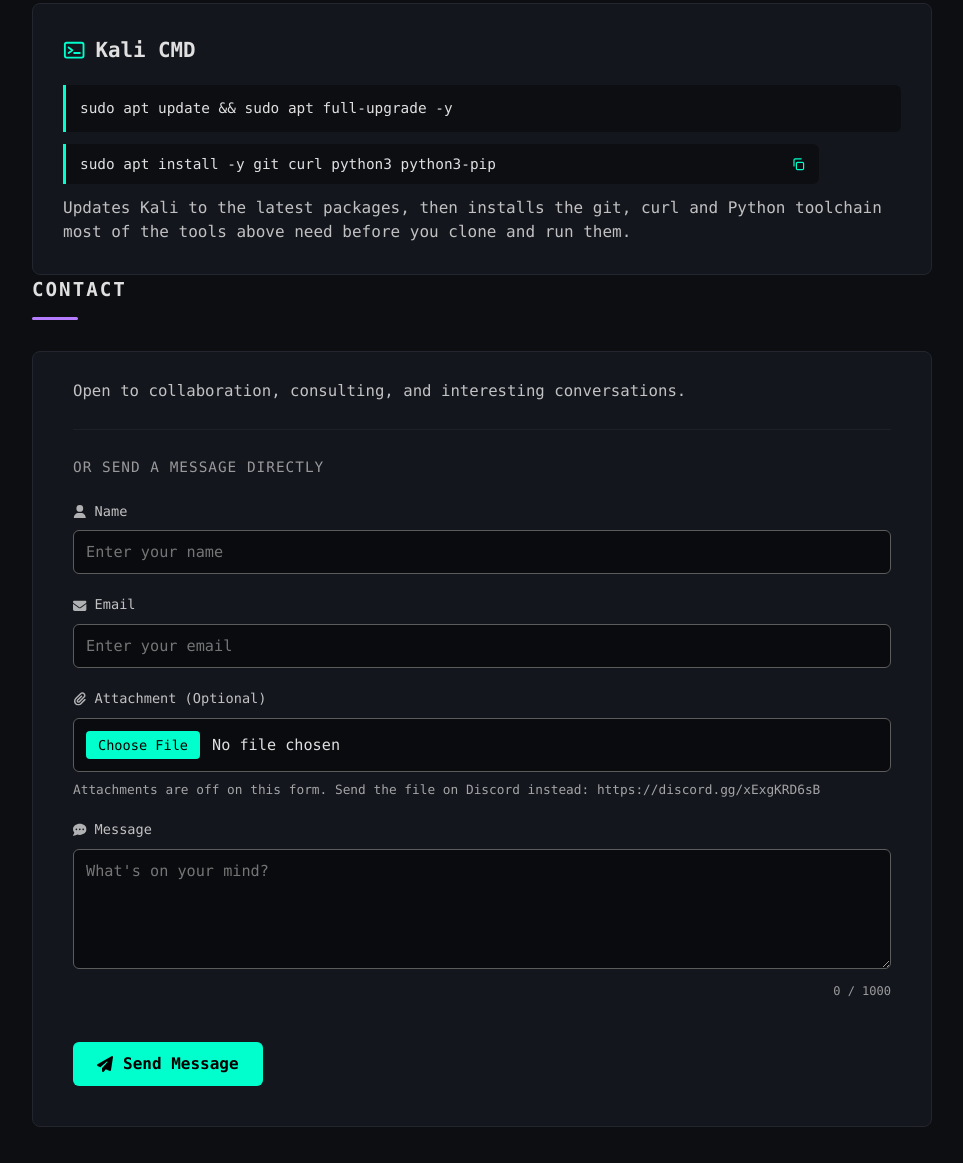
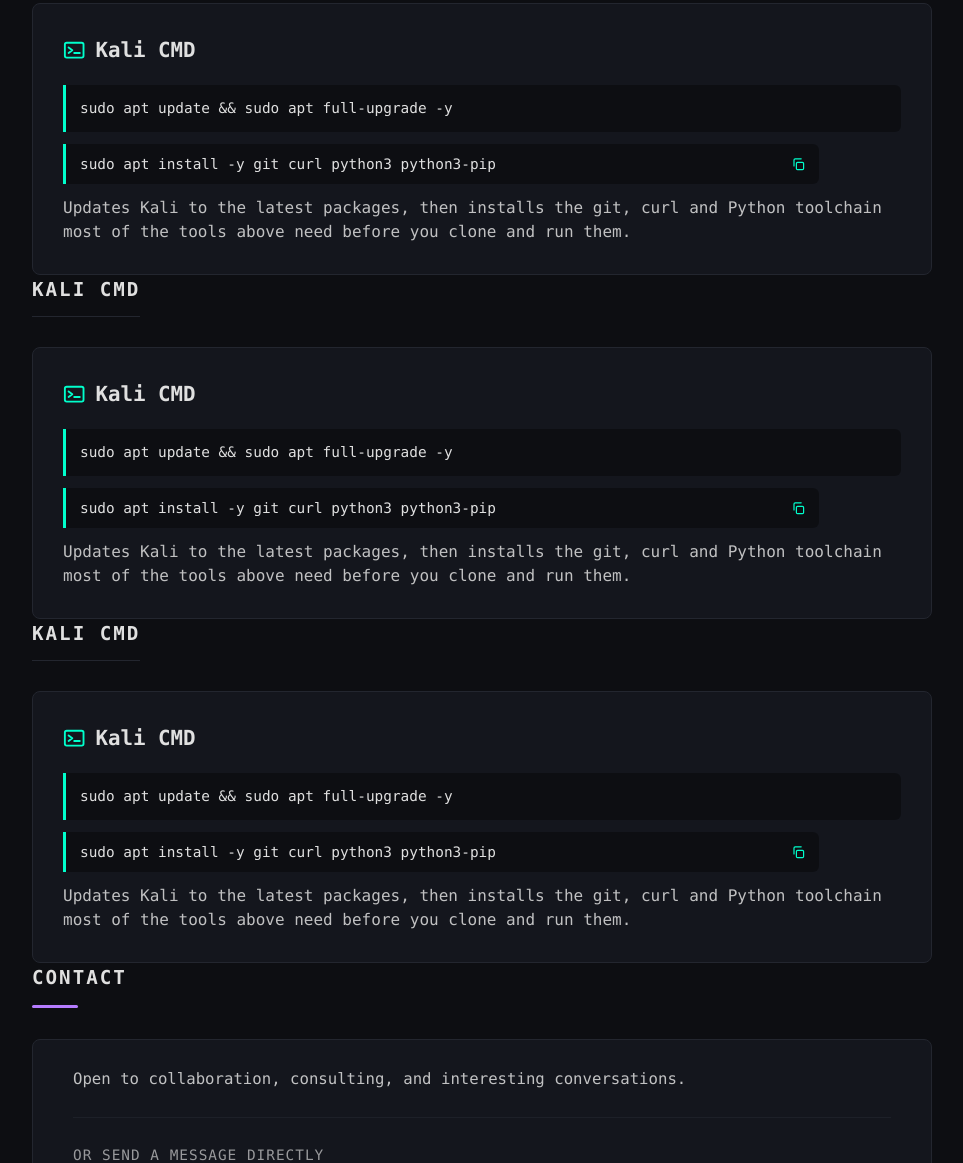
Before and after one commit to BsTdjab2/MoreAboutS, a plain HTML site: page index.html in a window 1280 px wide. Shown: the part 3160-4323 px from the top of the page, without its empty margins (158-1121 px from the left). Drawn offline with Linux system fonts and the light colour scheme.

Commit message:
Update index.html

```diff
--- a/index.html
+++ b/index.html
@@ -429,6 +429,50 @@
       toolchain most of the tools above need before you clone and run them.</p>
   </div>
 
+ <h2 class="section-title" id="kali-cmd">Kali CMD</h2>
+  <div class="card kali-box">
+    <div class="kali-header">
+      <svg class="icon icon-stroke" aria-hidden="true"><use href="#i-terminal"></use></svg>
+      <h3 class="kali-title">Kali CMD</h3>
+    </div>
+
+    <p class="kali-line kali-line-primary"><code>sudo apt update &amp;&amp; sudo apt full-upgrade -y</code></p>
+
+    <div class="kali-line kali-line-copy-wrap">
+      <button type="button" class="kali-copy-btn" id="kaliCopyBtn" data-copy-text="sudo apt install -y git curl python3 python3-pip">
+        <code>sudo apt install -y git curl python3 python3-pip</code>
+        <svg class="icon icon-stroke" aria-hidden="true"><use href="#i-copy"></use></svg>
+        <span class="visually-hidden">Click to copy</span>
+      </button>
+      <span class="kali-copy-status" id="kaliCopyStatus" role="status" aria-live="polite"></span>
+    </div>
+
+    <p class="kali-explain">Updates Kali to the latest packages, then installs the git, curl and Python
+      toolchain most of the tools above need before you clone and run them.</p>
+  </div>
+
+   <h2 class="section-title" id="kali-cmd">Kali CMD</h2>
+  <div class="card kali-box">
+    <div class="kali-header">
+      <svg class="icon icon-stroke" aria-hidden="true"><use href="#i-terminal"></use></svg>
+      <h3 class="kali-title">Kali CMD</h3>
+    </div>
+
+    <p class="kali-line kali-line-primary"><code>sudo apt update &amp;&amp; sudo apt full-upgrade -y</code></p>
+
+    <div class="kali-line kali-line-copy-wrap">
+      <button type="button" class="kali-copy-btn" id="kaliCopyBtn" data-copy-text="sudo apt install -y git curl python3 python3-pip">
+        <code>sudo apt install -y git curl python3 python3-pip</code>
+        <svg class="icon icon-stroke" aria-hidden="true"><use href="#i-copy"></use></svg>
+        <span class="visually-hidden">Click to copy</span>
+      </button>
+      <span class="kali-copy-status" id="kaliCopyStatus" role="status" aria-live="polite"></span>
+    </div>
+
+    <p class="kali-explain">Updates Kali to the latest packages, then installs the git, curl and Python
+      toolchain most of the tools above need before you clone and run them.</p>
+  </div>
+
   <h2 class="section-title section-title--accent" id="contact">Contact</h2>
   <div class="contact-box">
     <p class="contact-intro">Open to collaboration, consulting, and interesting conversations.</p>
```
